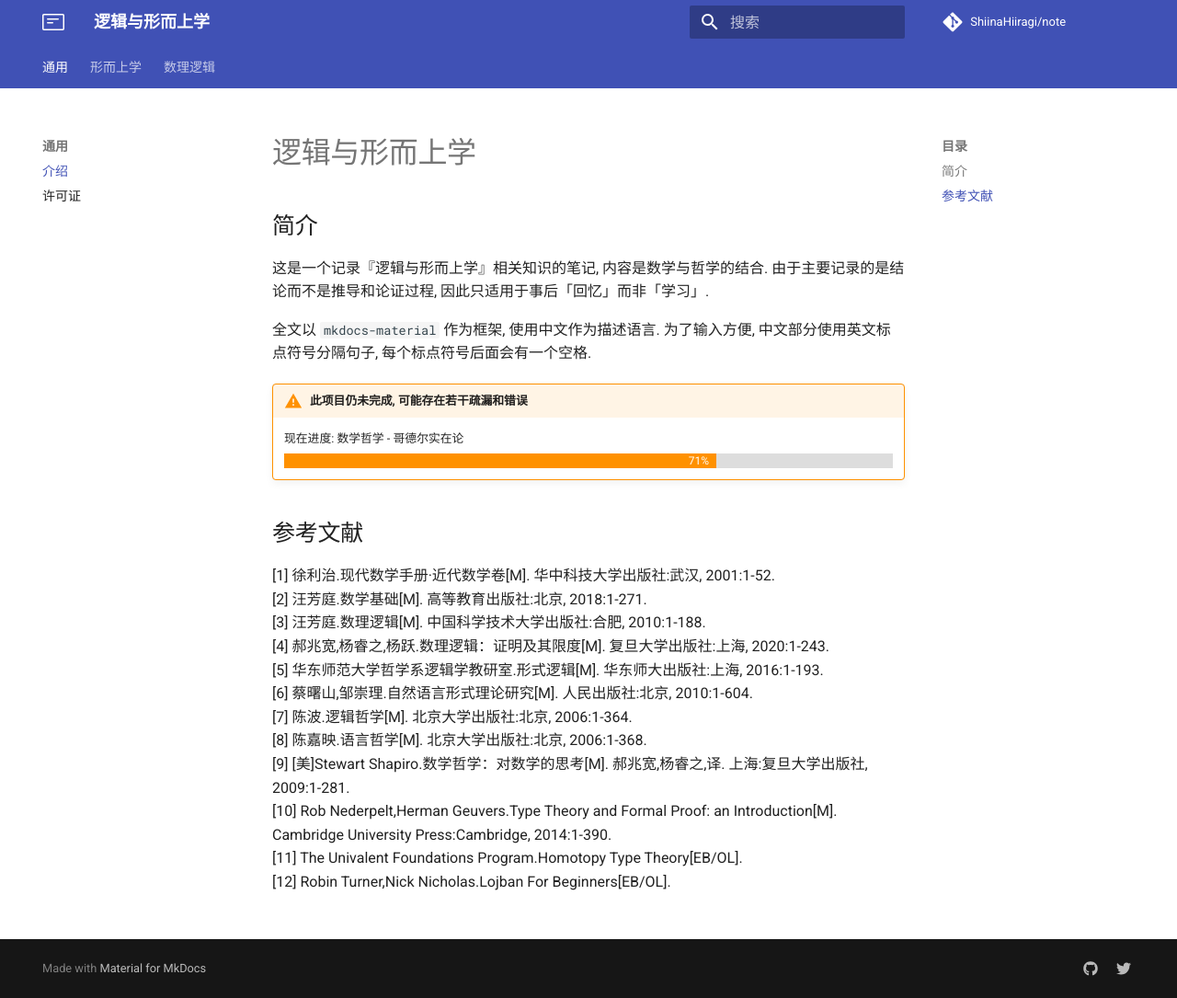
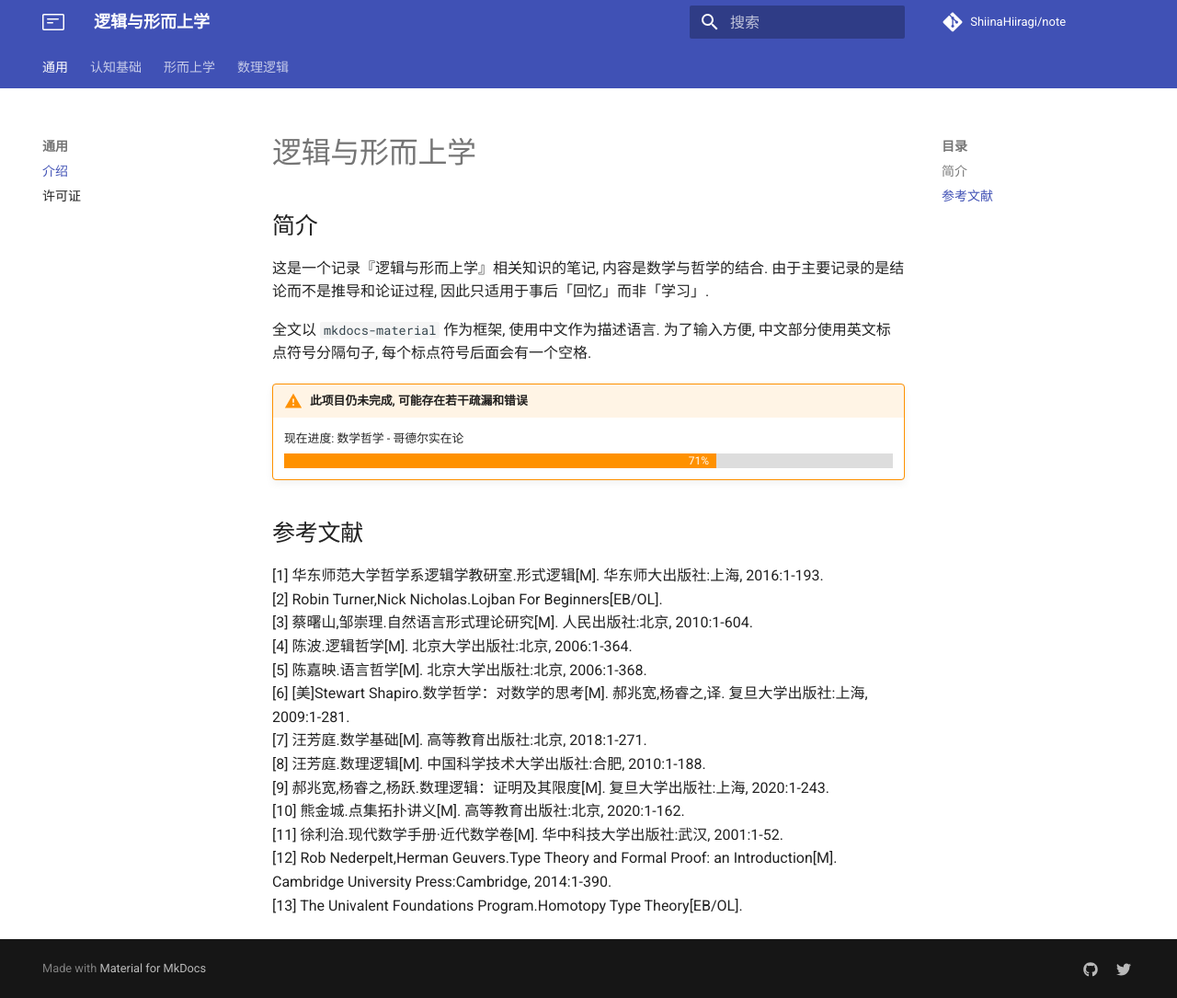
Before and after one commit to ShiinaHiiragi/note, an MkDocs documentation site: the page built from docs/index.md, in a window 1280 px wide and 1085 px high. Shown: the whole window at 92% size. Built offline with MkDocs 1.6.1 and Material for MkDocs 9.7.7, drawn with Linux system fonts in a browser that asks for light colours; comment, search, counter and statistics services are not loaded.

Commit message:
change dir

```diff
--- a/docs/index.md
+++ b/docs/index.md
@@ -12,15 +12,16 @@
     </div>
 
 ## 参考文献
-[1] 徐利治.现代数学手册·近代数学卷[M]. 华中科技大学出版社:武汉, 2001:1-52.
-[2] 汪芳庭.数学基础[M]. 高等教育出版社:北京, 2018:1-271.
-[3] 汪芳庭.数理逻辑[M]. 中国科学技术大学出版社:合肥, 2010:1-188.
-[4] 郝兆宽,杨睿之,杨跃.数理逻辑：证明及其限度[M]. 复旦大学出版社:上海, 2020:1-243.
-[5] 华东师范大学哲学系逻辑学教研室.形式逻辑[M]. 华东师大出版社:上海, 2016:1-193.
-[6] 蔡曙山,邹崇理.自然语言形式理论研究[M]. 人民出版社:北京, 2010:1-604.
-[7] 陈波.逻辑哲学[M]. 北京大学出版社:北京, 2006:1-364.
-[8] 陈嘉映.语言哲学[M]. 北京大学出版社:北京, 2006:1-368.
-[9] [美]Stewart Shapiro.数学哲学：对数学的思考[M]. 郝兆宽,杨睿之,译. 上海:复旦大学出版社, 2009:1-281.
-[10] Rob Nederpelt,Herman Geuvers.Type Theory and Formal Proof: an Introduction[M]. Cambridge University Press:Cambridge, 2014:1-390.
-[11] The Univalent Foundations Program.Homotopy Type Theory[EB/OL].
-[12] Robin Turner,Nick Nicholas.Lojban For Beginners[EB/OL].
+[1] 华东师范大学哲学系逻辑学教研室.形式逻辑[M]. 华东师大出版社:上海, 2016:1-193.
+[2] Robin Turner,Nick Nicholas.Lojban For Beginners[EB/OL].
+[3] 蔡曙山,邹崇理.自然语言形式理论研究[M]. 人民出版社:北京, 2010:1-604.
+[4] 陈波.逻辑哲学[M]. 北京大学出版社:北京, 2006:1-364.
+[5] 陈嘉映.语言哲学[M]. 北京大学出版社:北京, 2006:1-368.
+[6] [美]Stewart Shapiro.数学哲学：对数学的思考[M]. 郝兆宽,杨睿之,译. 复旦大学出版社:上海, 2009:1-281.
+[7] 汪芳庭.数学基础[M]. 高等教育出版社:北京, 2018:1-271.
+[8] 汪芳庭.数理逻辑[M]. 中国科学技术大学出版社:合肥, 2010:1-188.
+[9] 郝兆宽,杨睿之,杨跃.数理逻辑：证明及其限度[M]. 复旦大学出版社:上海, 2020:1-243.
+[10] 熊金城.点集拓扑讲义[M]. 高等教育出版社:北京, 2020:1-162.
+[11] 徐利治.现代数学手册·近代数学卷[M]. 华中科技大学出版社:武汉, 2001:1-52.
+[12] Rob Nederpelt,Herman Geuvers.Type Theory and Formal Proof: an Introduction[M]. Cambridge University Press:Cambridge, 2014:1-390.
+[13] The Univalent Foundations Program.Homotopy Type Theory[EB/OL].
--- a/mkdocs.yml
+++ b/mkdocs.yml
@@ -43,13 +43,14 @@
     - 介绍: index.md
     # - 索引: intro/dir.md
     - 许可证: intro/license.md
-  - 形而上学:
+  - 认知基础:
     - 一、形式逻辑:
       - 1 概念: meta/formal/concept.md
       - 2 命题与演绎: meta/formal/deduction.md
       - 3 归纳和类比: meta/formal/induction.md
       - 4 非形式逻辑: meta/formal/proof.md
-    - 四、数学哲学:
+  - 形而上学:
+    - 三、数学哲学:
       - 1 基本问题与历史观点: meta/math/concept.md
       - 2 三大主义: meta/math/doctrine.md
       - 3 当代观点: meta/math/contemp.md
```
Also changed, not shown: docs/intro/dir.md (+21 -9 lines).
